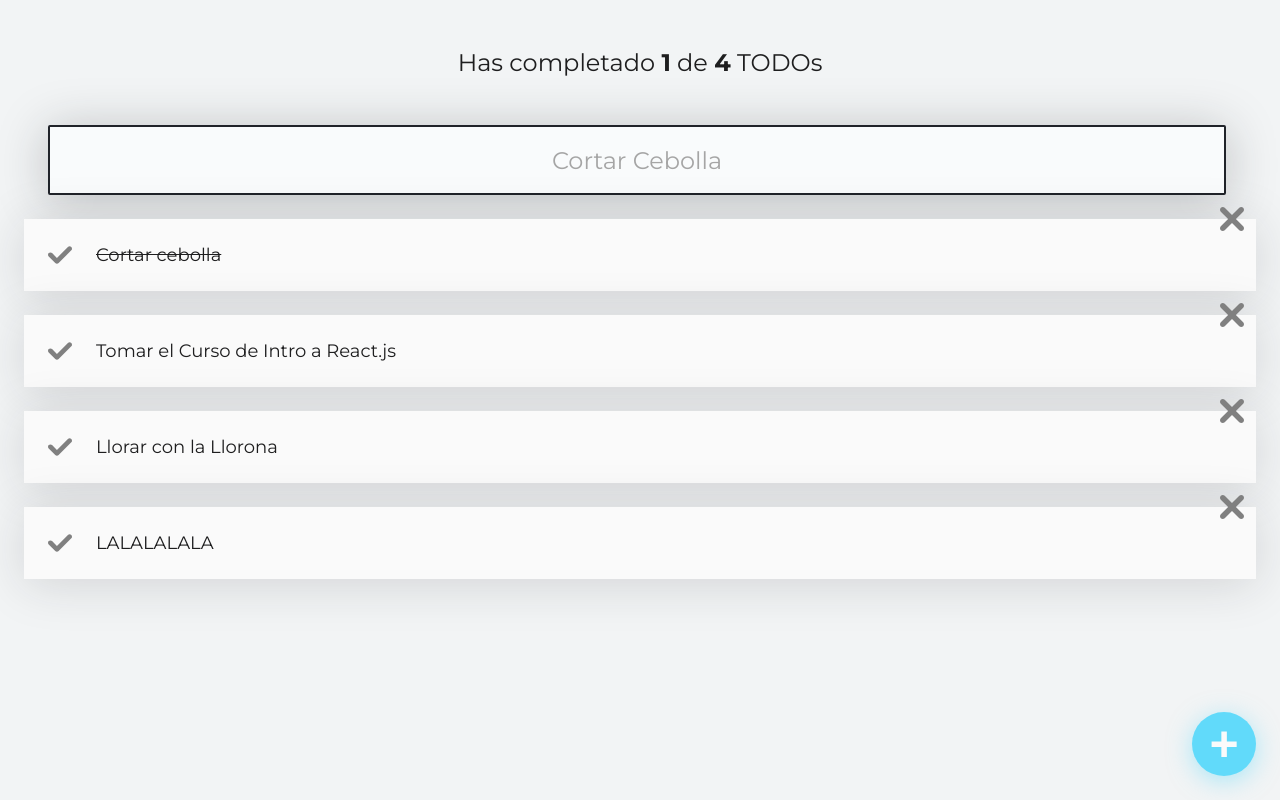
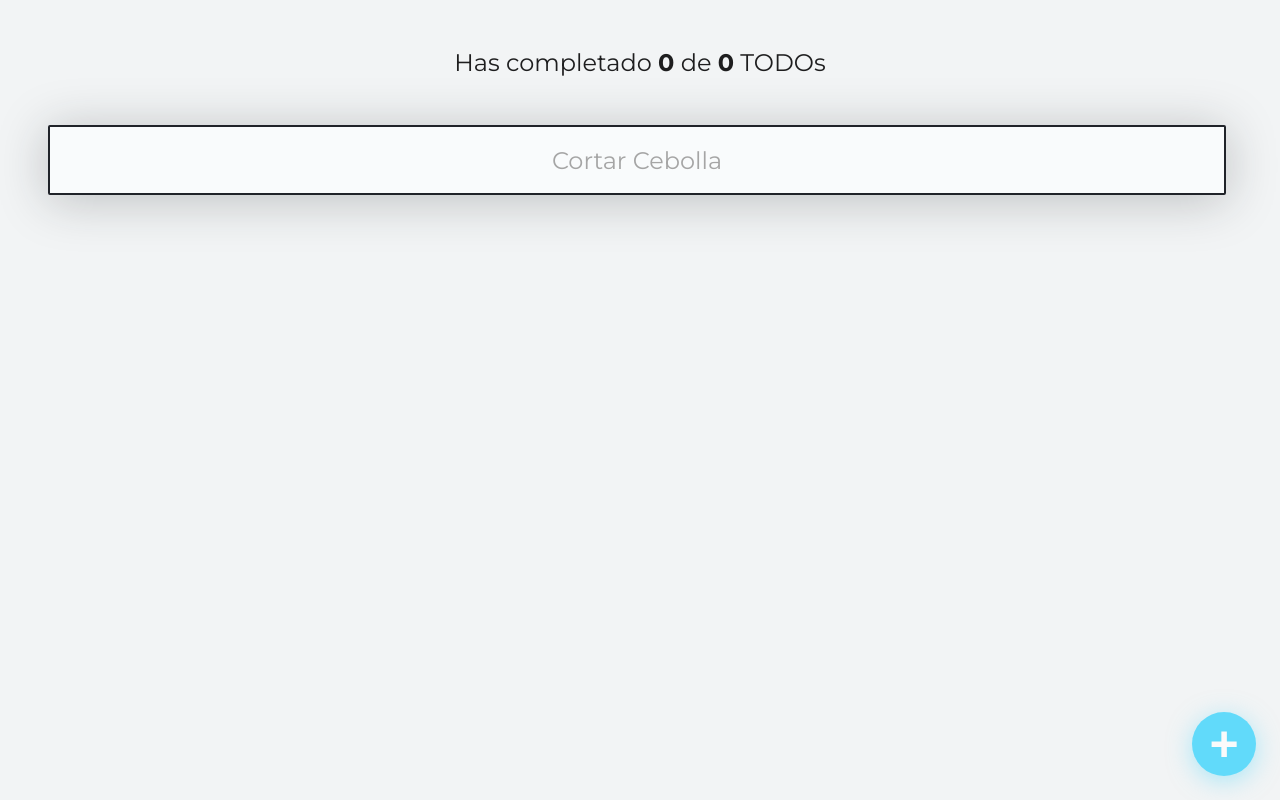
Before and after one commit to willluna/curso-react-intro-platzi, a React (Create React App) app: page / in a window 1280 px wide. Built offline with nearby package versions, Linux system fonts and the light colour scheme.

Commit message:
Persistencia de datos localStorage

```diff
--- a/src/App.js
+++ b/src/App.js
@@ -5,38 +5,59 @@
 import TodoItem from "./TodoItem";
 import CreateTodoButton from "./CreateTodoButton";
 
-const defaultTodos = [
-  { text: "Cortar cebolla", completed: true },
-  { text: "Tomar el Curso de Intro a React.js", completed: false },
-  { text: "Llorar con la Llorona", completed: false },
-  { text: "LALALALALA", completed: false },
-];
+// const defaultTodos = [
+//   { text: 'Cortar cebolla', completed: true },
+//   { text: 'Tomar el Curso de Intro a React.js', completed: false },
+//   { text: 'Llorar con la Llorona', completed: false },
+//   { text: 'LALALALALA', completed: false },
+//   { text: 'Usar estados derivados', completed: true },
+// ];
+
+// localStorage.setItem('TODOS_V1', JSON.stringify(defaultTodos));
+// localStorage.removeItem('TODOS_V1');
 
 function App() {
-  const [todos, setTodos] = React.useState(defaultTodos);
+  const localStorageTodos = localStorage.getItem("TODOS_V1");
+
+  let parsedTodos;
+
+  if (!localStorageTodos) {
+    localStorage.setItem("TODOS_V1", JSON.stringify([]));
+    parsedTodos = [];
+  } else {
+    parsedTodos = JSON.parse(localStorageTodos);
+  }
+
+  const [todos, setTodos] = React.useState(parsedTodos);
   const [searchValue, setSearchValue] = React.useState("");
 
   const completedTodos = todos.filter((todo) => !!todo.completed).length;
   const totalTodos = todos.length;
 
   const searchedTodos = todos.filter((todo) => {
-    const todoText = todo.text.toLocaleLowerCase();
-    const searchText = searchValue.toLocaleLowerCase();
+    const todoText = todo.text.toLowerCase();
+    const searchText = searchValue.toLowerCase();
     return todoText.includes(searchText);
   });
+
+  const saveTodos = (newTodos) => {
+    localStorage.setItem("TODOS_V1", JSON.stringify(newTodos));
+
+    setTodos(newTodos);
+  };
 
   const completeTodo = (text) => {
     const newTodos = [...todos];
     const todoIndex = newTodos.findIndex((todo) => todo.text == text);
     newTodos[todoIndex].completed = true;
-    setTodos(newTodos);
+    saveTodos(newTodos);
   };
 
   const deleteTodo = (text) => {
     const newTodos = [...todos];
     const todoIndex = newTodos.findIndex((todo) => todo.text == text);
     newTodos.splice(todoIndex, 1);
-    setTodos(newTodos);
+    saveTodos(newTodos);
   };
 
   return (
```
